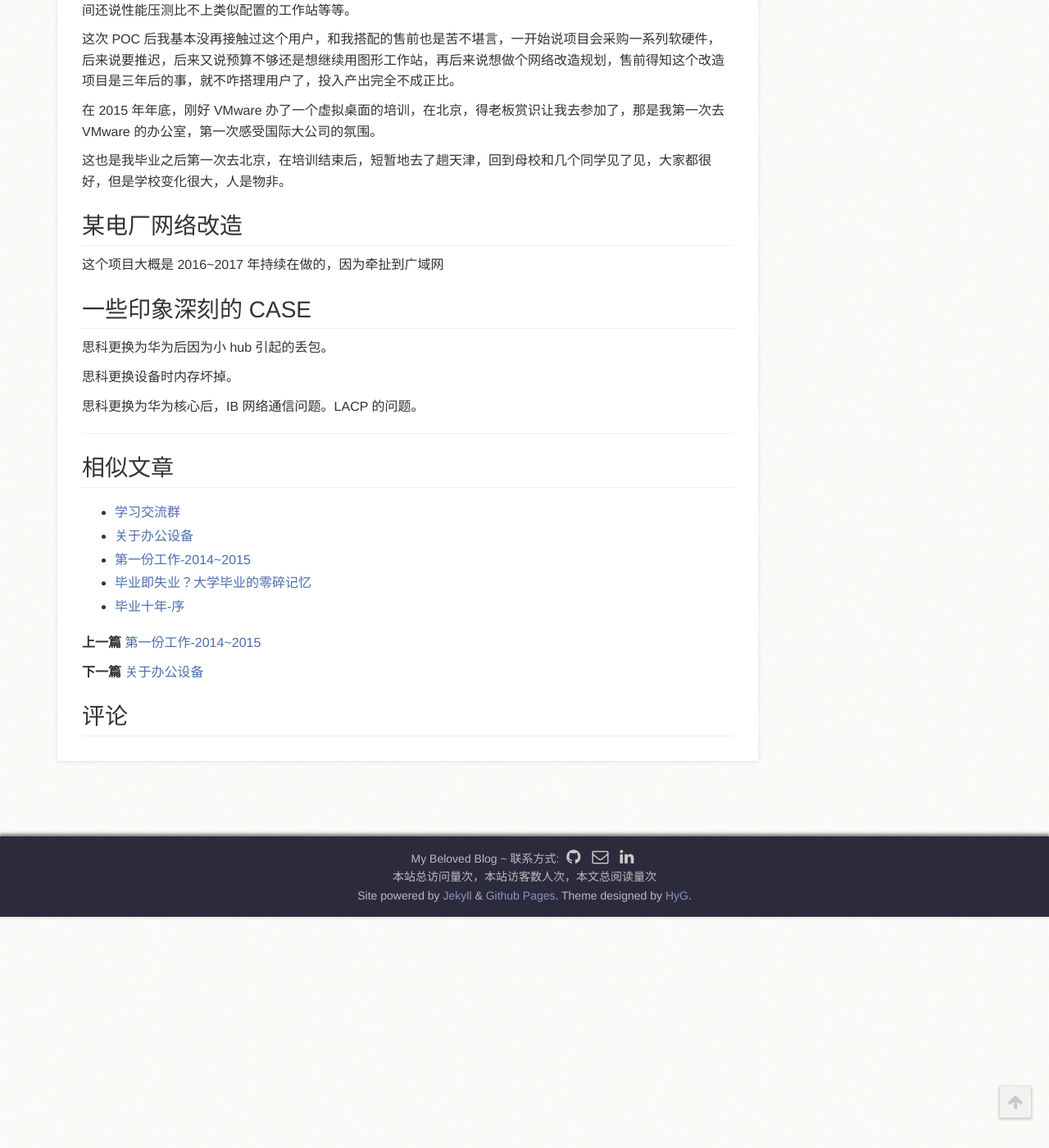
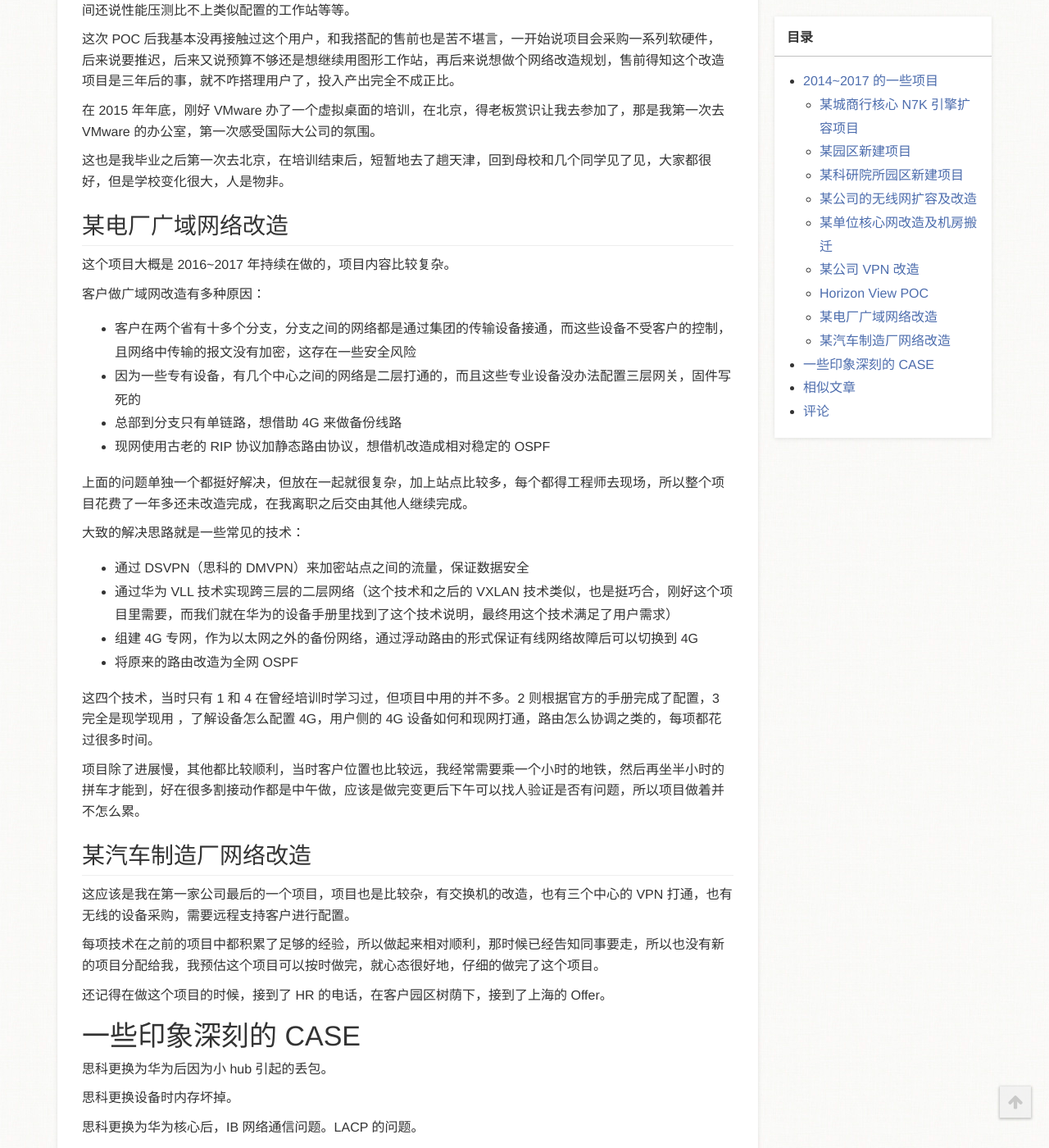
Before and after one commit to zm1990s/halfcoffee, a Jekyll site: the page built from _posts/2023-3-11-projects2014.markdown, in a window 1280 px wide and 1400 px high, scrolled down 6690 px. Shown: the whole window at 82% size. Built offline with Jekyll 4.4.1, drawn with Linux system fonts in a browser that asks for light colours; comment, search, counter and statistics services are not loaded; a style sheet for code colours, icons or effects is not loaded; before the commit the page ends 7808 px from its top, so only the background shows below that; some of the changed text lies outside the part shown.

Commit message:
20230709

```diff
--- a/_posts/2023-3-11-projects2014.markdown
+++ b/_posts/2023-3-11-projects2014.markdown
@@ -12,7 +12,7 @@ typora-root-url: ../../halfcoffee
 {:toc}
 # 2014~2017 的一些项目
 
-一些项目的流水账，在一个个项目中成长，而一个个项目决定了我的未来。
+一些项目的流水账，在一个个项目中成长，而一个个项目也决定了我的未来。
 
 
 
@@ -245,15 +245,49 @@ VMware 原厂请到了前员工 T，T 是我刚入职时另一个小伙伴的堂
 
 这也是我毕业之后第一次去北京，在培训结束后，短暂地去了趟天津，回到母校和几个同学见了见，大家都很好，但是学校变化很大，人是物非。
 
-## 某电厂网络改造
+## 某电厂广域网络改造
 
-这个项目大概是 2016~2017 年持续在做的，因为牵扯到广域网
+这个项目大概是 2016~2017 年持续在做的，项目内容比较复杂。
+
+客户做广域网改造有多种原因：
+
+- 客户在两个省有十多个分支，分支之间的网络都是通过集团的传输设备接通，而这些设备不受客户的控制，且网络中传输的报文没有加密，这存在一些安全风险
+- 因为一些专有设备，有几个中心之间的网络是二层打通的，而且这些专业设备没办法配置三层网关，固件写死的
+- 总部到分支只有单链路，想借助 4G 来做备份线路
+- 现网使用古老的 RIP 协议加静态路由协议，想借机改造成相对稳定的 OSPF
 
 
 
+上面的问题单独一个都挺好解决，但放在一起就很复杂，加上站点比较多，每个都得工程师去现场，所以整个项目花费了一年多还未改造完成，在我离职之后交由其他人继续完成。
 
 
-## 一些印象深刻的 CASE
+
+大致的解决思路就是一些常见的技术：
+
+- 通过 DSVPN（思科的 DMVPN）来加密站点之间的流量，保证数据安全
+- 通过华为 VLL 技术实现跨三层的二层网络（这个技术和之后的 VXLAN 技术类似，也是挺巧合，刚好这个项目里需要，而我们就在华为的设备手册里找到了这个技术说明，最终用这个技术满足了用户需求）
+- 组建 4G 专网，作为以太网之外的备份网络，通过浮动路由的形式保证有线网络故障后可以切换到 4G
+- 将原来的路由改造为全网 OSPF
+
+
+
+这四个技术，当时只有 1 和 4 在曾经培训时学习过，但项目中用的并不多。2 则根据官方的手册完成了配置，3 完全是现学现用 ，了解设备怎么配置 4G，用户侧的 4G 设备如何和现网打通，路由怎么协调之类的，每项都花过很多时间。
+
+项目除了进展慢，其他都比较顺利，当时客户位置也比较远，我经常需要乘一个小时的地铁，然后再坐半小时的拼车才能到，好在很多割接动作都是中午做，应该是做完变更后下午可以找人验证是否有问题，所以项目做着并不怎么累。
+
+
+
+## 某汽车制造厂网络改造
+
+这应该是我在第一家公司最后的一个项目，项目也是比较杂，有交换机的改造，也有三个中心的 VPN 打通，也有无线的设备采购，需要远程支持客户进行配置。
+
+每项技术在之前的项目中都积累了足够的经验，所以做起来相对顺利，那时候已经告知同事要走，所以也没有新的项目分配给我，我预估这个项目可以按时做完，就心态很好地，仔细的做完了这个项目。
+
+还记得在做这个项目的时候，接到了 HR 的电话，在客户园区树荫下，接到了上海的 Offer。
+
+
+
+# 一些印象深刻的 CASE
 
 思科更换为华为后因为小 hub 引起的丢包。
 
```
